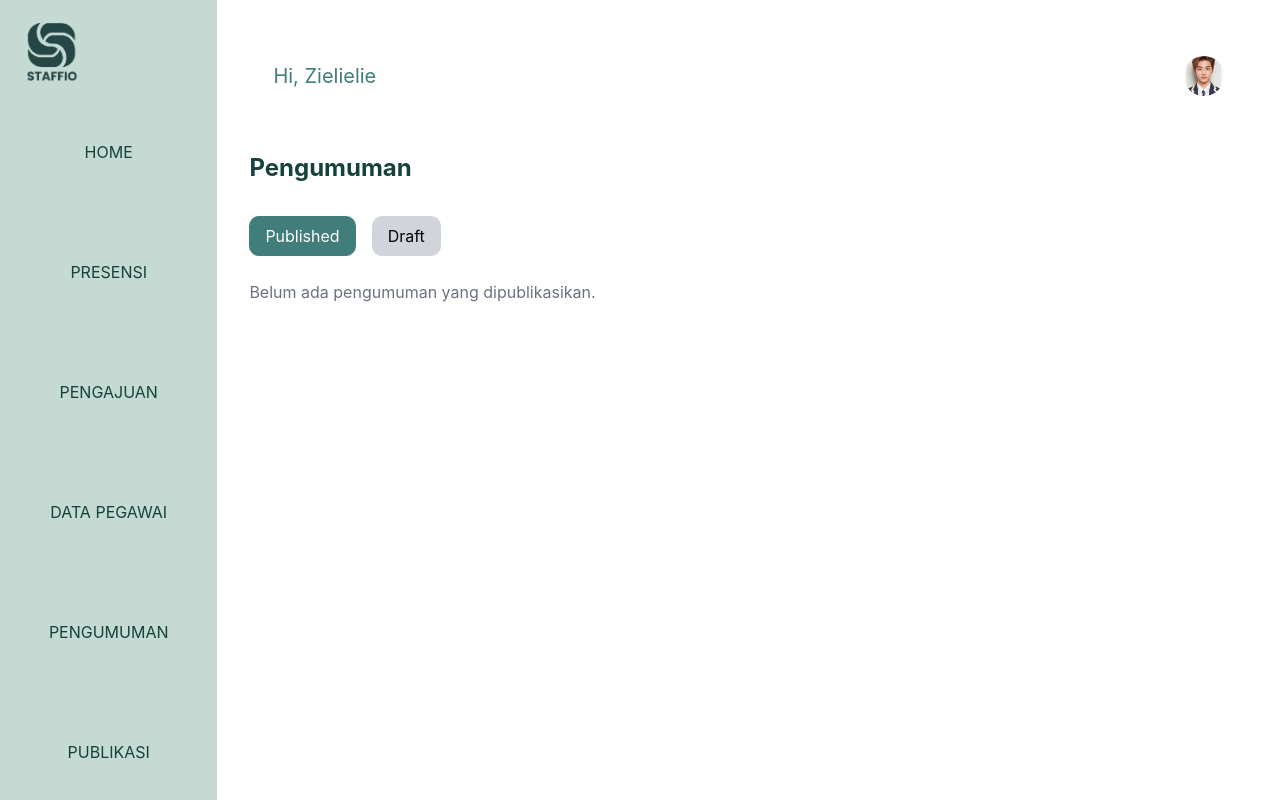
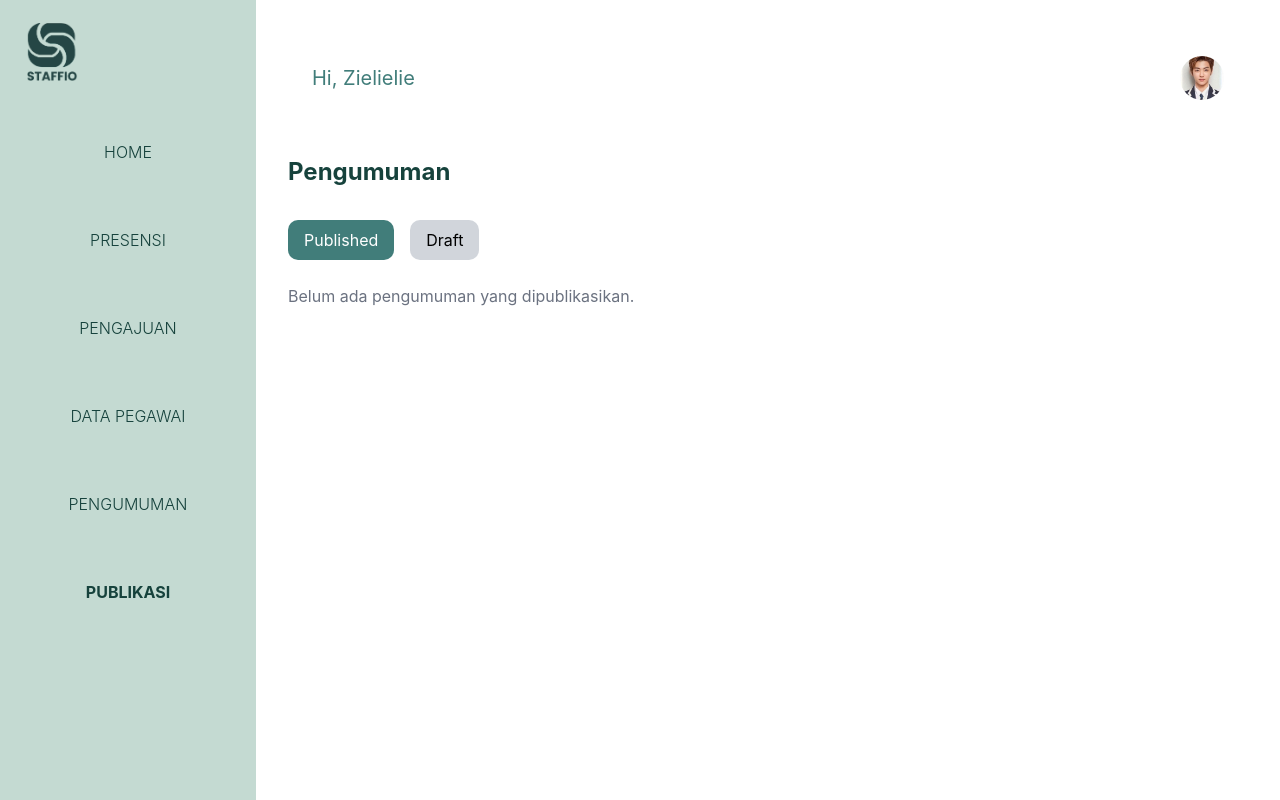
Before and after one commit to alcynx/tubes-desweb, a React (Create React App) app: page /publikasi in a window 1280 px wide. Built offline with nearby package versions, Linux system fonts and the light colour scheme.

Commit message:
update sidebar dan header

```diff
--- a/src/components/DashboardHr/header.jsx
+++ b/src/components/DashboardHr/header.jsx
@@ -1,13 +1,54 @@
 import React from "react";
+import { useState } from "react";
+import { useNavigate } from "react-router-dom";
+
 
 const HeaderHR =() => {
+    const [isHovered, setIsHovered] = useState(false);
+    const navigate = useNavigate();
     return (
         <>
             <header className="flex justify-between items-center bg-white p-6">
                 <h1 className="text-xl font-normal text-[#417D7A]">Hi, Zielielie</h1>
                 <div className="flex items-center">
-                    <img src="/images/PhotoHr.jpeg" alt="Profile" className="w-10 h-10 rounded-full ml-6 object-contain" />
-                </div>
+                    <div
+                    className="relative inline-block"
+                    onMouseEnter={() => setIsHovered(true)}
+                    onMouseLeave={() => setIsHovered(false)}
+                    >
+                    <img
+                        src="/images/PhotoHr.jpeg"
+                        alt="Profile"
+                        className="w-11 h-11 rounded-full ml-6 object-cover cursor-pointer"
+                    />
+                    {isHovered && (
+                        <div className="absolute -right-4 mt-2 w-auto h-auto bg-white border border-tertiary rounded-md shadow-lg">
+                        {/* Bubble Arrow */}
+                        <div className="absolute top-[-8px] right-8 w-3 h-3 bg-white transform rotate-45 border-l border-t border-tertiary"></div>
+
+                        <ul className="py-2 text-poppins">
+                            <li>
+                            <button
+                                className="w-full text-left px-4 py-2 text-basic text-tertiary hover:bg-primary"
+                                onClick={() => navigate("/editProfileHr")}
+                            >
+                                Edit Profile
+                            </button>
+                            </li>
+                            <li>
+                            <button
+                                className="w-full text-left px-4 py-2 text-basic text-tertiary hover:bg-primary"
+                                onClick={() => navigate("/login")}
+                            >
+                                Logout
+                            </button>
+                            </li>
+                        </ul>
+                        </div>
+                    )}
+                    </div>
+                   </div>
+
             </header>
         </>
     );
--- a/src/components/DashboardHr/sidebar.jsx
+++ b/src/components/DashboardHr/sidebar.jsx
@@ -3,18 +3,20 @@ import { NavLink } from "react-router-dom";
 
 const Sidebar = () => {
     return (
-        <aside className="w-64 bg-[#C4DAD2] min-h-screen h-full p-5 flex flex-col justify-between">
+        <aside className="fixed w-64 bg-[#C4DAD2] min-h-screen p-5 flex flex-col justify-between">
             <div className="flex items-center mb-10">
                 <img src="/images/logo-dark.png" alt="Staffio Logo" className="w-16 h-16 object-contain" />
             </div>
             <nav className="flex-grow">
-                <ul className="flex flex-col space-y-16">
+                <ul className="flex flex-col space-y-8">
                     <li>
                         <NavLink
                             to="/DashboardHR"
-                            exact
-                            className="text-[#16423C] block p-4 text-center"
-                            activeClassName="font-bold text-[#16423C]"
+                            className={({ isActive }) =>
+                                `block p-4 text-center ${
+                                    isActive ? "font-bold text-[#16423C]" : "font-light text-[#16423C] hover:font-bold"
+                                }`
+                            }
                         >
                             HOME
                         </NavLink>
@@ -22,8 +24,11 @@ const Sidebar = () => {
                     <li>
                         <NavLink
                             to="/kelolaAbsenHr"
-                            className="text-[#16423C] block p-4 text-center"
-                            activeClassName="font-bold text-[#16423C]"
+                            className={({ isActive }) =>
+                                `block p-4 text-center ${
+                                    isActive ? "font-bold text-[#16423C]" : "font-light text-[#16423C] hover:font-bold"
+                                }`
+                            }
                         >
                             PRESENSI
                         </NavLink>
@@ -31,8 +36,11 @@ const Sidebar = () => {
                     <li>
                         <NavLink
                             to="/daftarpengajuan"
-                            className="text-[#16423C] block p-4 text-center"
-                            activeClassName="font-bold"
+                            className={({ isActive }) =>
+                                `block p-4 text-center ${
+                                    isActive ? "font-bold text-[#16423C]" : "font-light text-[#16423C]"
+                                }`
+                            }
                         >
                             PENGAJUAN
                         </NavLink>
@@ -40,8 +48,11 @@ const Sidebar = () => {
                     <li>
                         <NavLink
                             to="/DataPegawai"
-                            className="text-[#16423C] block p-4 text-center"
-                            activeClassName="font-bold"
+                            className={({ isActive }) =>
+                                `block p-4 text-center ${
+                                    isActive ? "font-bold text-[#16423C]" : "font-light text-[#16423C] hover:font-bold"
+                                }`
+                            }
                         >
                             DATA PEGAWAI
                         </NavLink>
@@ -49,8 +60,11 @@ const Sidebar = () => {
                     <li>
                         <NavLink
                             to="/dashboardPengumuman"
-                            className="text-[#16423C] block p-4 text-center"
-                            activeClassName="font-bold"
+                            className={({ isActive }) =>
+                                `block p-4 text-center ${
+                                    isActive ? "font-bold text-[#16423C]" : "font-light text-[#16423C] hover:font-bold"
+                                }`
+                            }
                         >
                             PENGUMUMAN
                         </NavLink>
@@ -58,8 +72,11 @@ const Sidebar = () => {
                     <li>
                         <NavLink
                             to="/publikasi"
-                            className="text-[#16423C] block p-4 text-center"
-                            activeClassName="font-bold"
+                            className={({ isActive }) =>
+                                `block p-4 text-center ${
+                                    isActive ? "font-bold text-[#16423C]" : "font-light text-[#16423C] hover:font-bold"
+                                }`
+                            }
                         >
                             PUBLIKASI
                         </NavLink>
--- a/src/pages/HR/PublishedAnnouncementsPage.jsx
+++ b/src/pages/HR/PublishedAnnouncementsPage.jsx
@@ -12,9 +12,9 @@ const PublishedAnnouncementsPage = () => {
   const published = announcements.filter((announcement) => announcement.status === "Published");
 
   return (
-    <div className="flex min-h-screen">
+    <div className="flex ">
       <Sidebar />
-      <div className="w-full p-8">
+      <div className="w-full p-8 ml-64">
         <HeaderHr />
         <h1 className="text-[#16423C] font-bold text-2xl mb-8 mt-8">Pengumuman</h1>
 
--- a/src/pages/HR/daftarpengajuan.jsx
+++ b/src/pages/HR/daftarpengajuan.jsx
@@ -29,7 +29,7 @@ const Pengajuan = () => {
   return (
     <div className="flex">
       <SideBar />
-      <main className="flex-1 p-10">
+      <main className="flex-1 p-10 ml-64">
         <Header />
         <div className="p-5">
           <h1 className="text-2xl font-bold mb-5">Daftar Pengajuan Pegawai</h1>
--- a/src/pages/HR/dashboardHR.jsx
+++ b/src/pages/HR/dashboardHR.jsx
@@ -65,7 +65,7 @@ function DashboardHr() {
     return (
         <div className="flex">
             <Sidebar />
-            <div className="flex-1 p-6">
+            <div className="flex-1 p-6 ml-64">
                 <HeaderHR />
                 <section className="p-6 rounded-lg my-6">
                     <div className="flex justify-between items-center mb-4">
--- a/src/pages/HR/dashboardPengumuman.jsx
+++ b/src/pages/HR/dashboardPengumuman.jsx
@@ -5,9 +5,9 @@ import AnnouncementForm from "../../components/Pengumuman/formPengumuman";
 
 const AnnouncementsPage = () => {
   return (
-    <div className="flex min-h-screen">
+    <div className="flex">
         <Sidebar />
-        <div className="w-full p-8">
+        <div className="w-full p-8 ml-64">
             <HeaderHr />
             <h1 className="text-green-900 font-bold mb-4 mt-8">PENGUMUMAN</h1>
             <AnnouncementForm />
--- a/src/pages/HR/datapegawai.jsx
+++ b/src/pages/HR/datapegawai.jsx
@@ -24,7 +24,7 @@ function DataPegawai() {
     return (
         <div className="flex">
             <Sidebar />
-            <div className="flex-1 p-6">
+            <div className="flex-1 p-6 ml-64">
                 <HeaderHR />
                 <section className="p-6 rounded-lg my-6">
                     <div className="flex justify-between items-center mb-4">
--- a/src/pages/HR/kelolaAbsenHr.jsx
+++ b/src/pages/HR/kelolaAbsenHr.jsx
@@ -51,12 +51,12 @@ const Dashboard = () => {
     };
 
   return (
-    <div className="flex h-screen bg-white">
+    <div className="flex">
       {/* Sidebar */}
       <Sidebar />
 
       {/* Main Content */}
-      <main className="flex-1 p-6 ">
+      <main className="flex-1 p-6 ml-64">
         {/* Header */}
         <HeaderHR />
 
@@ -93,15 +93,6 @@ const Dashboard = () => {
             </button>
             {isFormVisible && <FormComponent isVisible={isFormVisible} onClose={handleCloseForm} />}
 
-            <div className='flex space-x-4 '>
-                 {/* Unduh Button */}
-                 <button className="flex text-4xl text-tertiary p-2 hover:bg-gray-100">
-                 <MdEditSquare />
-                </button>
-                <button className="flex text-3xl p-2 space-x-2 text-tertiary hover:bg-gray-100">
-                <FaTrash />
-                </button>
-            </div>
         </section>
 
         <section className="pt-5">
```
